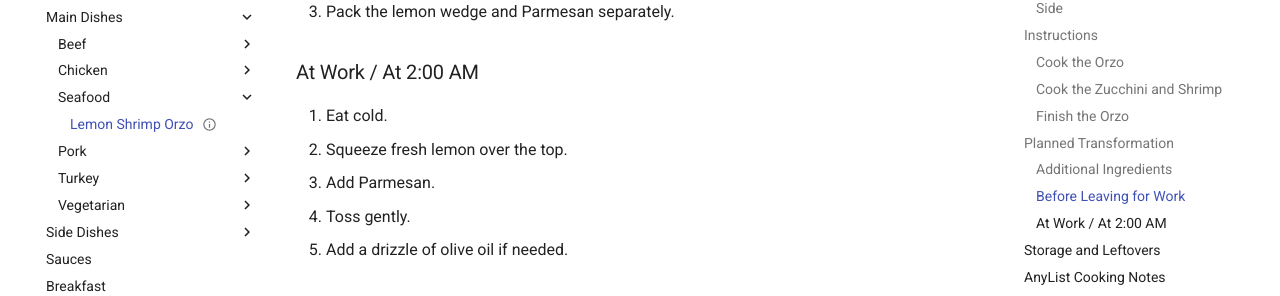
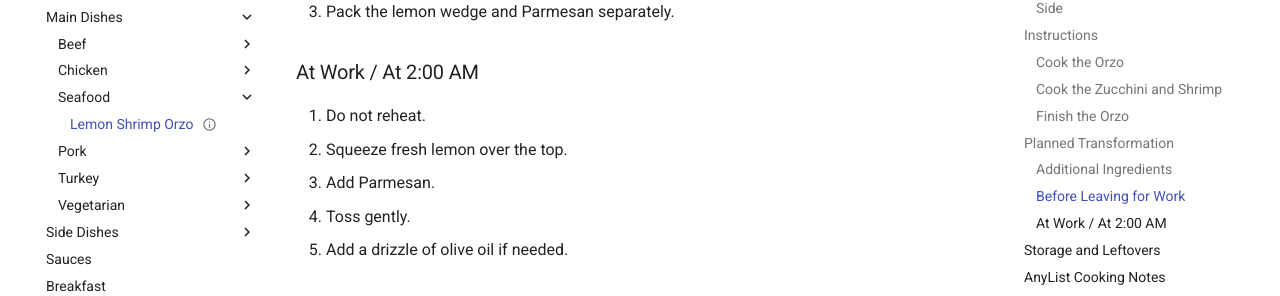
Before and after one commit to akiligar/kester_family_cookbook, an MkDocs documentation site: the page built from docs/recipes/main-dishes/lemon-shrimp-orzo.md, in a window 1280 px wide and 900 px high, scrolled down 1922 px. Shown: the part 154-450 px from the top of the window. Built offline with MkDocs 1.6.1 and Material for MkDocs 9.7.7, drawn with Linux system fonts in a browser that asks for light colours; comment, search, counter and statistics services are not loaded.

Commit message:
Update lemon-shrimp-orzo.md

```diff
--- a/docs/recipes/main-dishes/lemon-shrimp-orzo.md
+++ b/docs/recipes/main-dishes/lemon-shrimp-orzo.md
@@ -150,7 +150,7 @@ This dinner is designed to become Chilled Lemon Shrimp Orzo Salad for a cold wor
 
 ### At Work / At 2:00 AM
 
-1. Eat cold.
+1. Do not reheat.
 2. Squeeze fresh lemon over the top.
 3. Add Parmesan.
 4. Toss gently.
```
